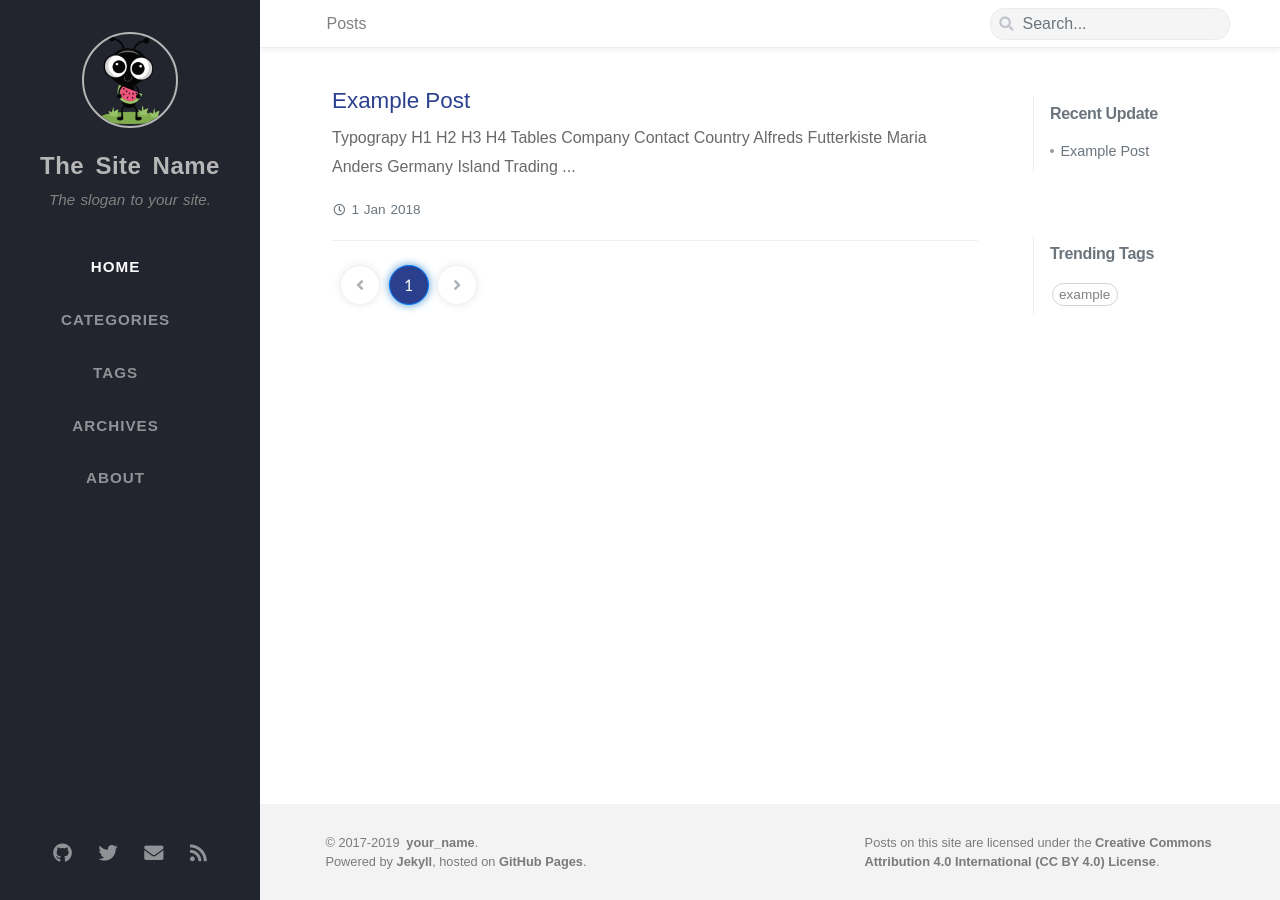
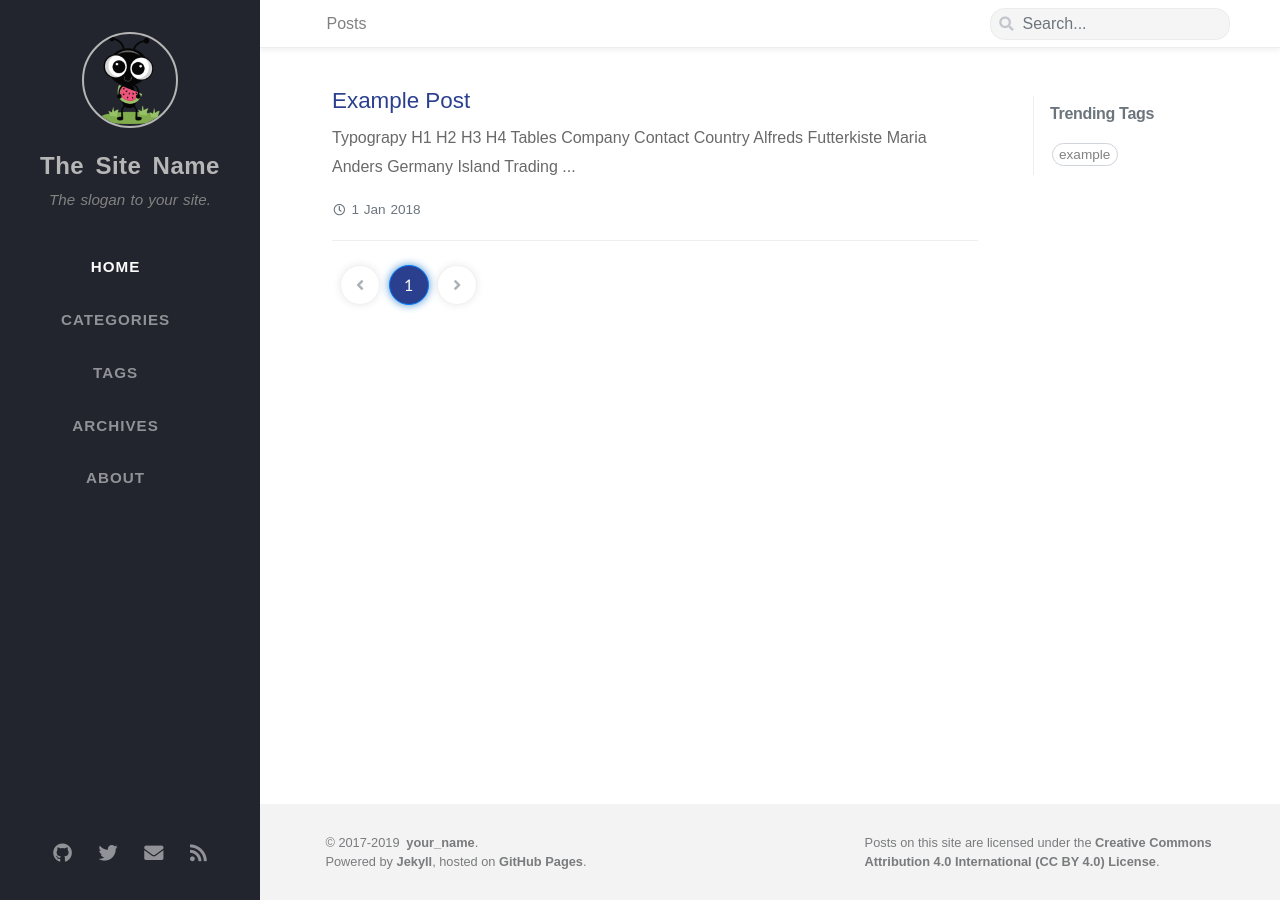
Before and after one commit to tracygu/tracygu.github.io, a Jekyll site: the page built from index.html, in a window 1280 px wide. Built offline with Jekyll 4.4.1, drawn with Linux system fonts in a browser that asks for light colours; nearby versions of some CDN libraries; some web fonts are replaced; the list of posts is cut into pages by our own code.

Commit message:
Improved last-updated list in panel.

```diff
--- a/_includes/panel.html
+++ b/_includes/panel.html
@@ -8,28 +8,30 @@
 {% assign lang = site.data.settings.lang %}
 
 <div class="panel-group">
+
+  {% assign lastmod_list = "" | split: "" %}
+
+  {% for post in site.posts %}
+    {% if post.date >= post.lastmod or post.lastmod == nil %}
+      {% continue %}
+    {% endif%}
+    {% capture item %}
+      {{ post.lastmod | date: DATE_FORMAT }}::{{ post.title }}::{{ post.url }}
+    {% endcapture%}
+    {% assign lastmod_list = lastmod_list | push: item %}
+  {% endfor %}
+
+  {% if lastmod_list.size > 0 %}
   <div id="panel-update" class="post mb-4"">
-    {% capture posts %}
-    {% for post in site.posts %}
-      {% assign post_date = post.date | date: DATE_FORMAT %}
-      {% assign post_lastmod = post.lastmod | date: DATE_FORMAT %}
-      {% if post_date == post_lastmod %}
-        {% continue %}
-      {% endif%}
-      {{ post.lastmod }}#{{ post.title }}#{{ post.url }}
-      {% if forloop.last == false %}|{% endif %}
-    {% endfor %}
-    {% endcapture %}
-
     <h3 data-toc-skip>
       {{ site.data.settings.panel.lastmod[lang] }}
     </h3>
-    <ul class="post-content pl-0 mt-2 pb-1">
+     <ul class="post-content pl-0 mt-2 pb-1">
     {% assign MAX_SIZE = 5 %}
     {% assign sum = 0 %}
-    {% assign sorted_posts = posts | split: "|" | sort | reverse %}
+    {% assign sorted_posts = lastmod_list | sort | reverse %}
     {% for post in sorted_posts %}
-      {% assign meta = post | split: "#" %}
+      {% assign meta = post | split: "::" %}
       <li><a href="{{ meta[2] }}">{{ meta[1] }}</a></li>
       {% assign sum = sum | plus: 1 %}
       {% if sum >= MAX_SIZE %}
@@ -38,6 +40,7 @@
     {% endfor %}
     </ul>
   </div><!-- #panel-update -->
+  {% endif %}
 
   <div id="panel-tags">
     <h3 data-toc-skip>
```
